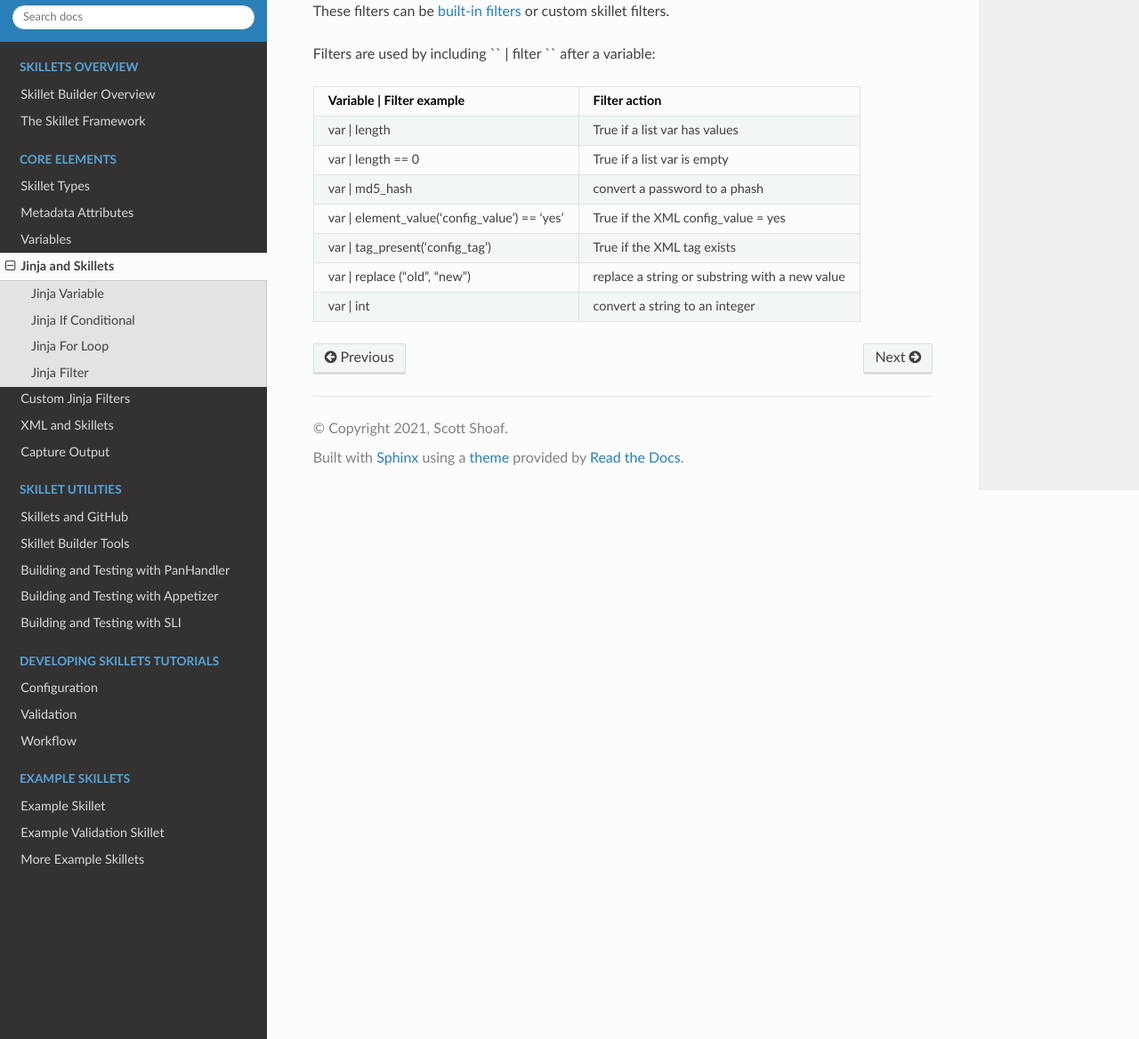
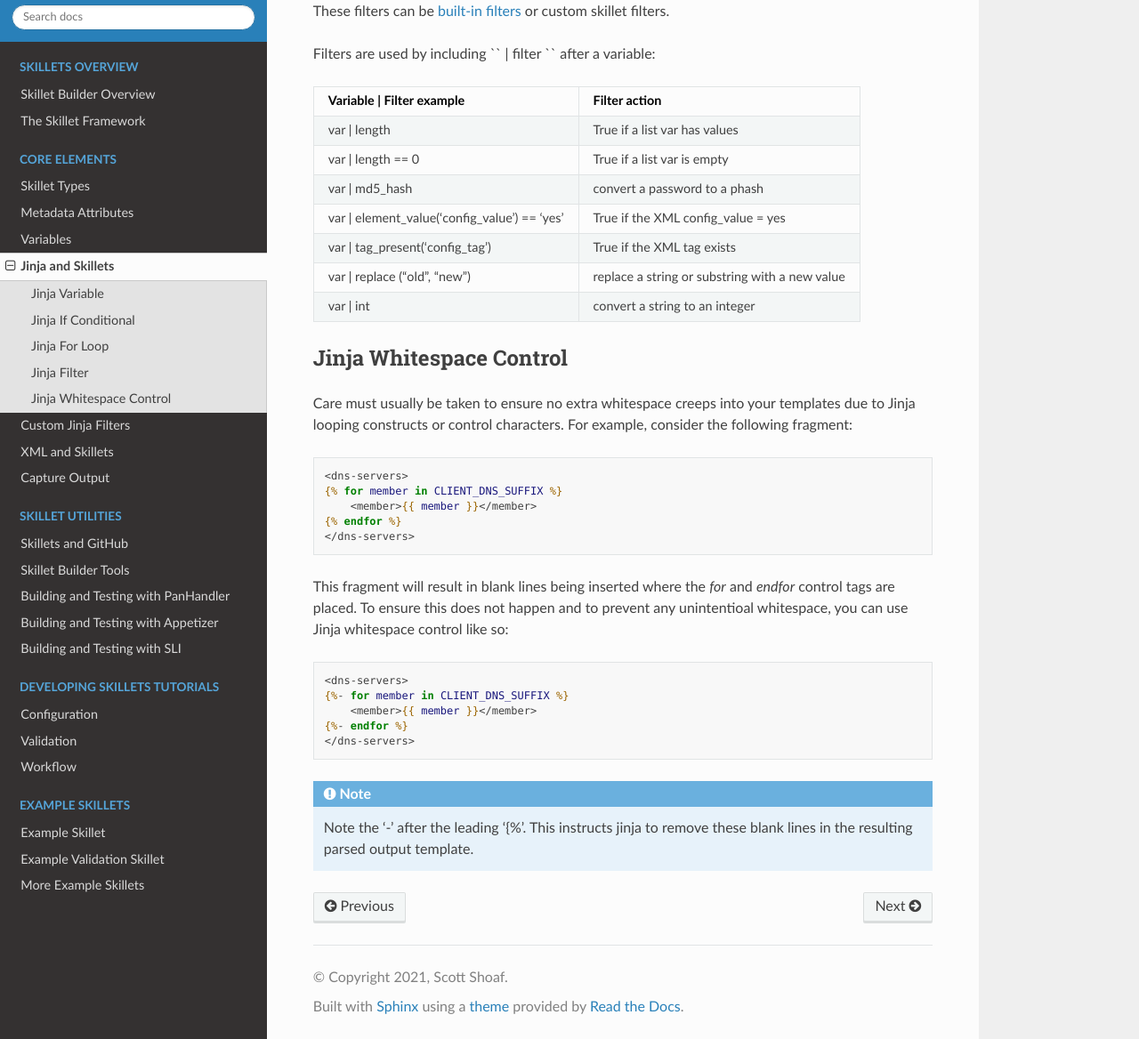
Before and after one commit to PaloAltoNetworks/SkilletBuilder, a Sphinx documentation site: the page built from docs/building_blocks/jinja_and_skillets.rst, in a window 1280 px wide and 1400 px high, scrolled down 4682 px, cut to the strip 232-1400 px from the top of the window. Shown: the whole strip at 89% size. Built offline with Sphinx 7.4.7 and the Read the Docs theme 2.0.0, drawn with Linux system fonts in a browser that asks for light colours; pages that are not in the unit, such as notebooks, are missing from menus.

Commit message:
Added Jinja Whitespace Control section

```diff
--- a/docs/building_blocks/jinja_and_skillets.rst
+++ b/docs/building_blocks/jinja_and_skillets.rst
@@ -236,3 +236,32 @@ Filters are used by including `` | filter `` after a variable:
 +----------------------------------------------+-------------------------------------------------+
 | var | int                                    |  convert a string to an integer                 |
 +----------------------------------------------+-------------------------------------------------+
+
+Jinja Whitespace Control
+------------------------
+
+Care must usually be taken to ensure no extra whitespace creeps into your templates due to Jinja looping
+constructs or control characters. For example, consider the following fragment:
+
+.. code-block:: jinja
+
+    <dns-servers>
+    {% for member in CLIENT_DNS_SUFFIX %}
+        <member>{{ member }}</member>
+    {% endfor %}
+    </dns-servers>
+
+This fragment will result in blank lines being inserted where the `for` and `endfor` control tags are placed. To
+ensure this does not happen and to prevent any unintentioal whitespace, you can use Jinja whitespace control like
+so:
+
+.. code-block:: jinja
+
+    <dns-servers>
+    {%- for member in CLIENT_DNS_SUFFIX %}
+        <member>{{ member }}</member>
+    {%- endfor %}
+    </dns-servers>
+
+.. note:: Note the '-' after the leading '{%'. This instructs jinja to remove these blank lines in the resulting
+    parsed output template.
```
